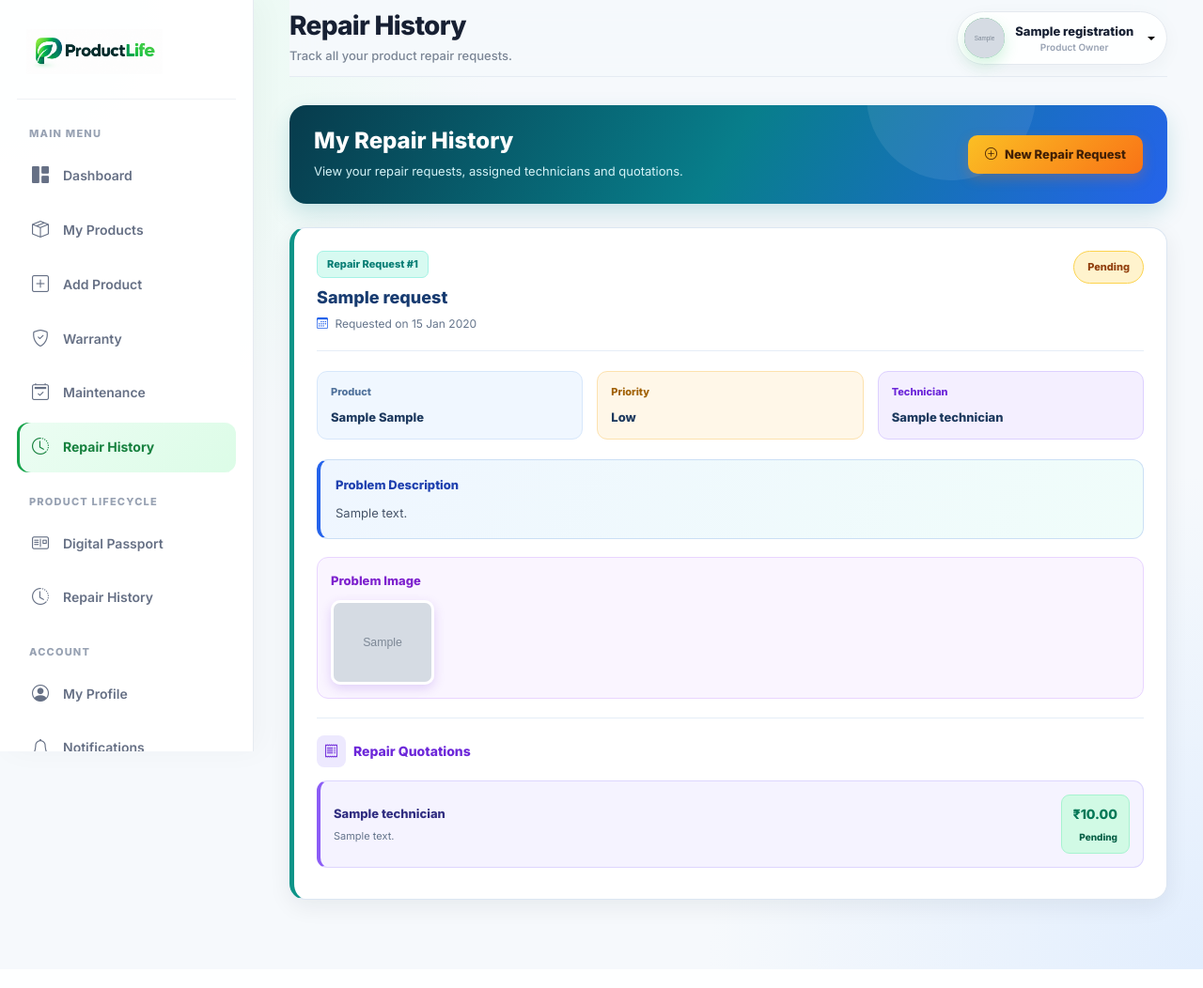
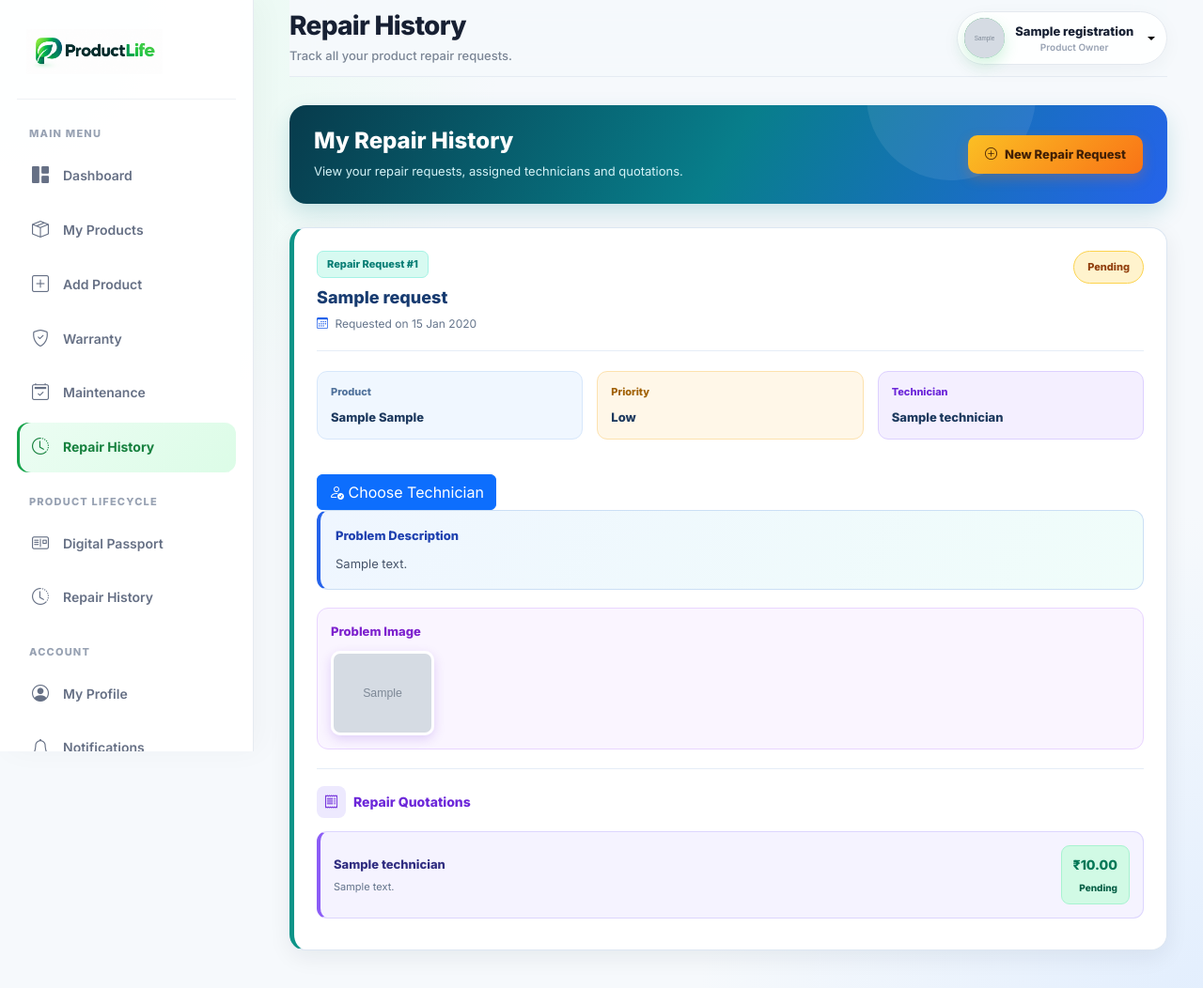
Before and after one commit to ananyadas-123/myproject1, a Laravel app: page /repair-history in a window 1280 px wide. Shown: the top 1052 px of the page at 94% size. Run offline with Laravel 12, Linux system fonts and the light colour scheme; a user stored in the database is signed in; tables that the repository leaves empty hold one stand-in row (values such as "Sample post"); grey boxes marked "Sample" are stand-in pictures.

Commit message:
User can choose technicians for repair

```diff
--- a/app/Http/Controllers/RepairRequestController.php
+++ b/app/Http/Controllers/RepairRequestController.php
@@ -56,4 +56,21 @@ class RepairRequestController extends Controller
 
         return view('repair_requests.history', compact('repairRequests'));
     }
+
+    public function updateStatus(Request $request, RepairRequest $repairRequest)
+    {
+        abort_unless($repairRequest->user_id === Auth::id(), 403);
+
+        $validated = $request->validate([
+            'status' => 'required|in:assigned,in_progress,completed',
+        ]);
+
+        $repairRequest->update([
+            'status' => $validated['status'],
+        ]);
+
+        return redirect()
+            ->route('repair.history')
+            ->with('success', 'Repair status updated successfully!');
+    }
 }
--- a/resources/views/repair_requests/history.blade.php
+++ b/resources/views/repair_requests/history.blade.php
@@ -101,6 +101,16 @@
                 </div>
 
             </div>
+            {{-- CHOOSE TECHNICIAN BUTTON --}}
+            @if($repair->status === 'pending')
+                <div class="mt-3">
+                    <a href="{{ route('technicians.index', $repair) }}"
+                    class="btn btn-primary">
+                        <i class="bi bi-person-check"></i>
+                        Choose Technician
+                    </a>
+                </div>
+            @endif
 
             <div class="repair-description">
                 <strong>Problem Description</strong>
--- a/routes/web.php
+++ b/routes/web.php
@@ -196,6 +196,13 @@ Route::middleware('auth')->group(function () {
     Route::get('/repair-history', [RepairRequestController::class, 'history'])
         ->name('repair.history');
 
+    // Repair Status Tracking
+
+    Route::patch(
+        '/repair-requests/{repairRequest}/status',
+        [TechnicianController::class, 'updateStatus']
+    )->name('technicians.updateStatus');
+
 
     // Product Lifecycle
 
```
